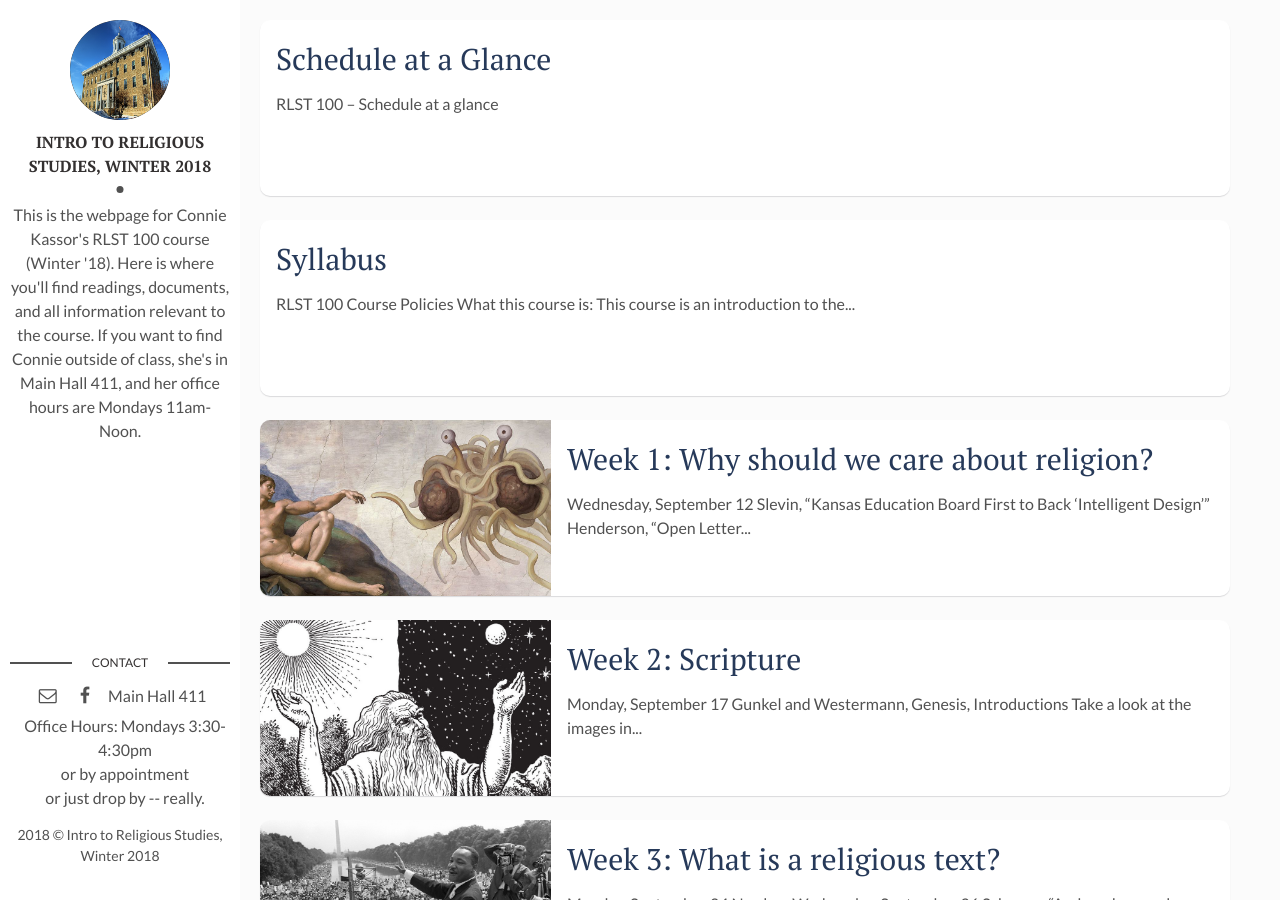
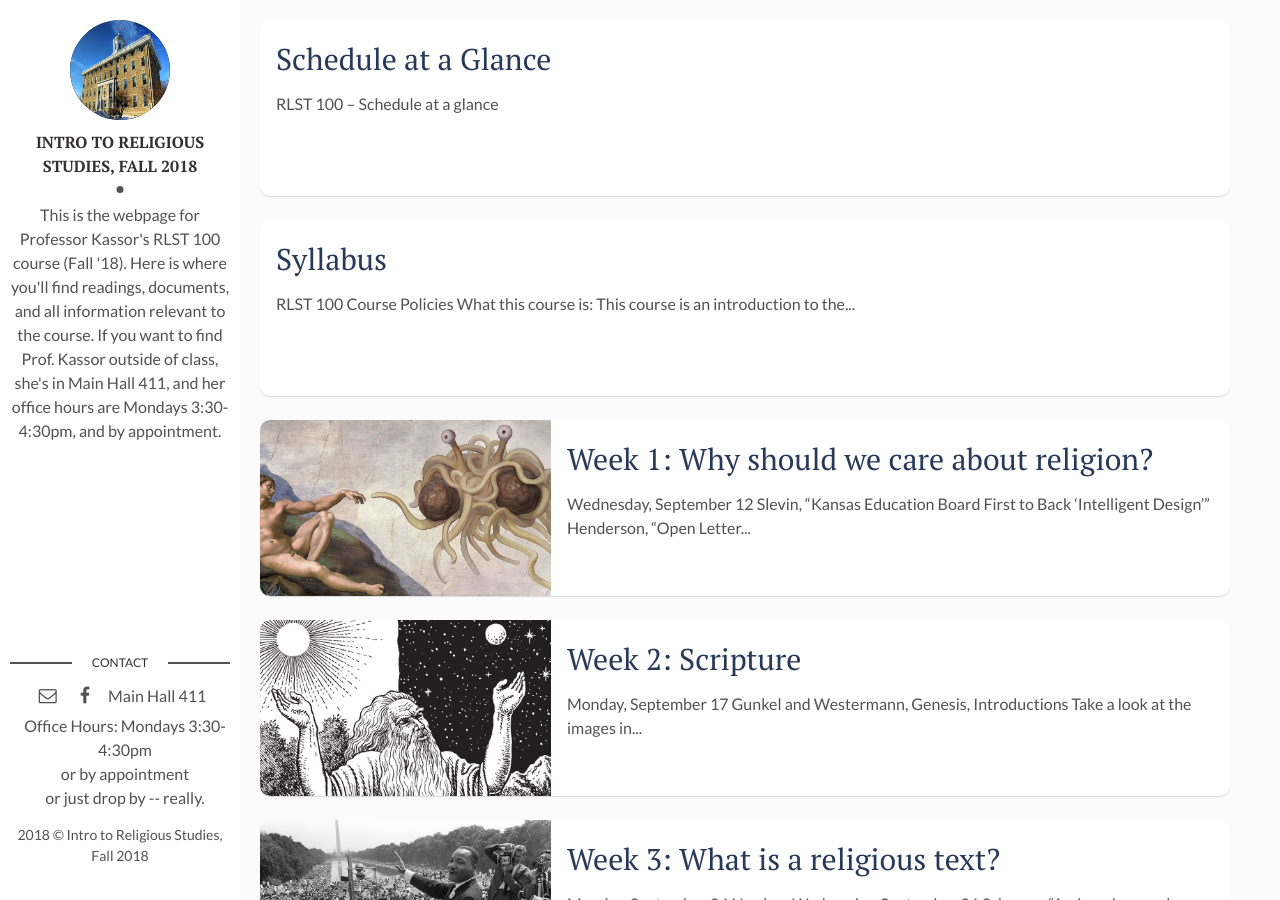
Before and after one commit to ckassor/ckassor.github.io, a Jekyll site: the page built from index.html, in a window 1280 px wide and 900 px high. Built offline with Jekyll 4.4.1, drawn with Linux system fonts in a browser that asks for light colours; the list of posts is cut into pages by our own code.

Commit message:
updated office hours
yp

```diff
--- a/_config.yml
+++ b/_config.yml
@@ -1,4 +1,4 @@
-title: Intro to Religious Studies, Winter 2018
+title: Intro to Religious Studies, Fall 2018
 description: > # this means to ignore newlines until "baseurl:"
   This is the course webpage for Intro to Religious Studies at Lawrence University
 permalink: ':title/'
@@ -7,9 +7,9 @@ url: "http://rlst100.party" # the base hostname & protocol for your site, e.g. h
 site-twitter: #if your site has a twitter account, enter it here
 
 # Author Settings
-author: Intro to Religious Studies, Winter 2018
+author: Intro to Religious Studies, Fall 2018
 author-img: mainhall.jpg
-about-author: This is the webpage for Connie Kassor's RLST 100 course (Winter '18). Here is where you'll find readings, documents, and all information relevant to the course. If you want to find Connie outside of class, she's in Main Hall 411, and her office hours are Mondays 11am-Noon.
+about-author: This is the webpage for Professor Kassor's RLST 100 course (Fall '18). Here is where you'll find readings, documents, and all information relevant to the course. If you want to find Prof. Kassor outside of class, she's in Main Hall 411, and her office hours are Mondays 3:30-4:30pm, and by appointment.
 email: constance.e.kassor@lawrence.edu
 
 # Tracker
```
Also changed, not shown: 1 other file.
